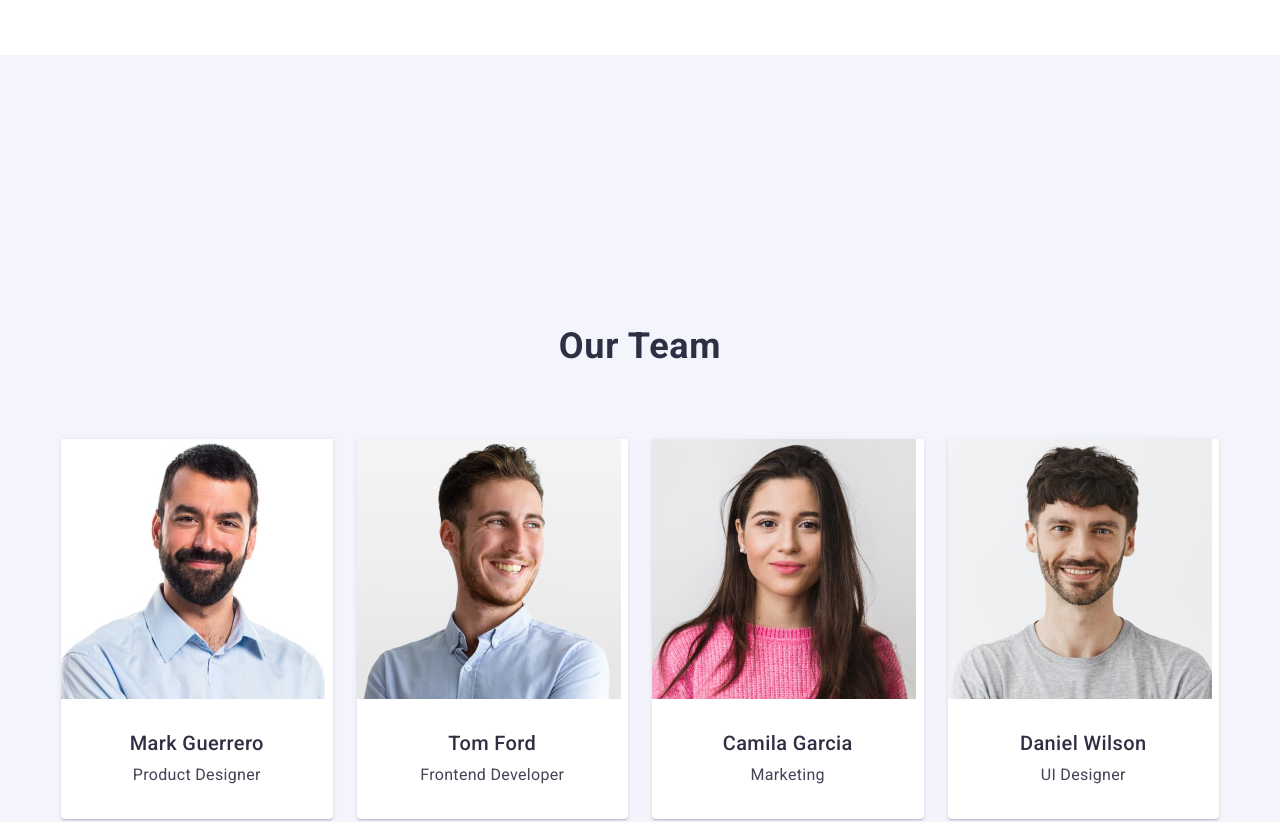
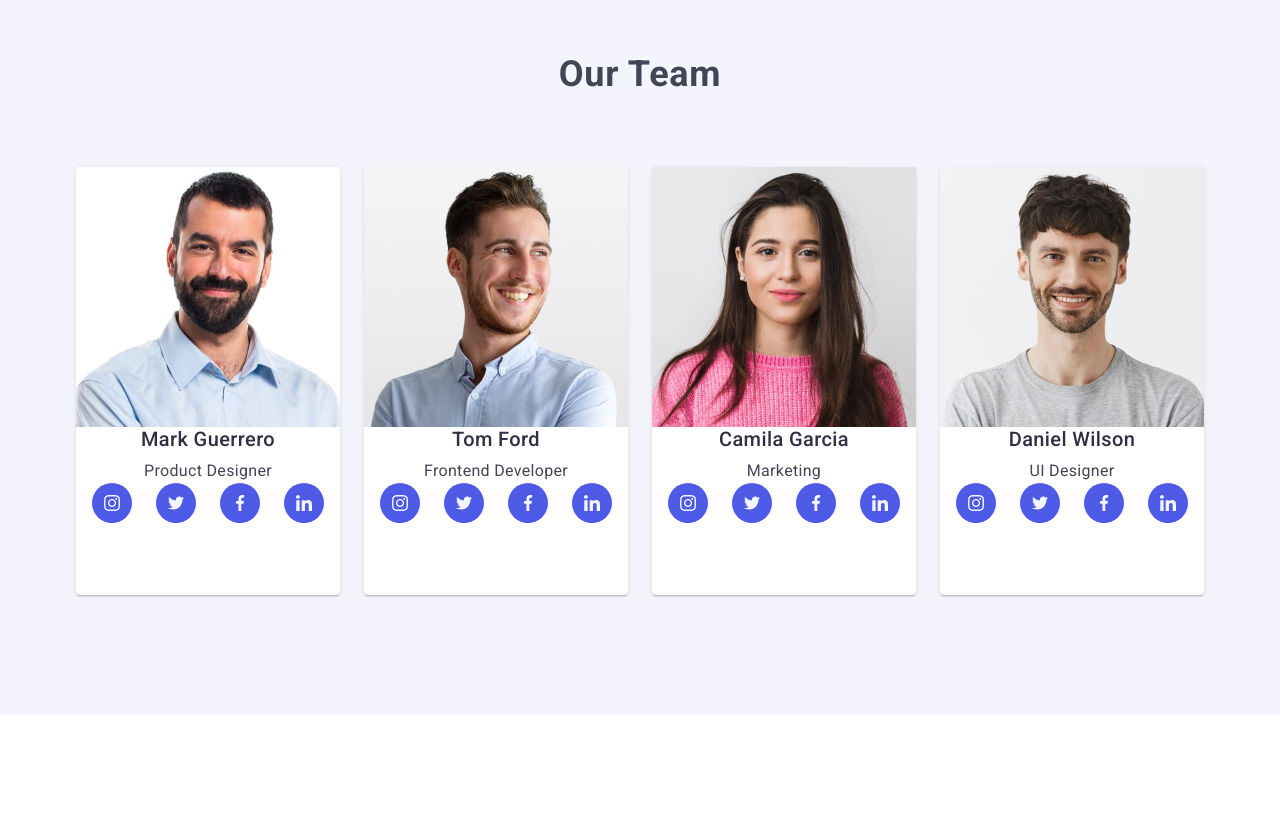
Before and after one commit to Mr-Terpyliak/goit-markup-hw-04, a plain HTML site: page index.html in a window 1280 px wide. Shown: the part 1225-2047 px from the top of the page. Drawn offline with nearby package versions, Linux system fonts and the light colour scheme.

Commit message:
upcsshtml

```diff
--- a/css/styles.css
+++ b/css/styles.css
@@ -286,20 +286,15 @@ address {
   color: #434455;
 }
 
+/* !!!!!!!!33333333!!!!!!!!!!! */
+
 .team {
-  background: #f4f4fd;
-  margin-top: 120px;
-  margin-bottom: 120px;
+  background-color: #f4f4fd;
+  /* margin-top: 120px;
+  margin-bottom: 120px; */
   padding: 120px 0;
 }
 
-.team-container {
-  padding: 32px 0;
-}
-
-.subtitle-container {
-  padding: 32px 0;
-}
 .team-title {
   font-family: "Roboto", sans-serif;
   font-weight: 700;
@@ -308,8 +303,8 @@ address {
   text-align: center;
   letter-spacing: 0.02em;
   text-transform: capitalize;
-  color: #2e2f42;
-  margin-top: 120px;
+  /* color: #2e2f42; */
+  /* margin-top: 120px; */
   margin-bottom: 72px;
 }
 
@@ -320,15 +315,21 @@ address {
 
 .team-item {
   background-color: #ffffff;
-  width: calc((100% - 72px) / 4);
+  width: 264px;
+  height: 428px;
+  text-align: center;
+  display: flex;
+  flex-direction: column;
   border-radius: 0px 0px 4px 4px;
   box-shadow: 0px 1px 6px rgba(46, 47, 66, 0.08),
     0px 1px 1px rgba(46, 47, 66, 0.16), 0px 2px 1px rgba(46, 47, 66, 0.08);
 }
-.team-pic {
+
+/* .team-pic {
   background: #fff;
   display: block;
-}
+} */
+
 .team-subtitle {
   font-family: "Roboto", sans-serif;
   font-weight: 500;
@@ -346,6 +347,39 @@ address {
   letter-spacing: 0.02em;
   color: #434455;
   text-align: center;
+}
+
+.social-menu {
+  display: flex;
+  justify-content: center;
+  align-items: center;
+  gap: 24px;
+}
+
+.social-items {
+  width: 40px;
+  height: 40px;
+}
+
+.social-link {
+  width: 100%;
+  height: 100%;
+  display: flex;
+  justify-content: center;
+  align-items: center;
+  background-color: #4d5ae5;
+  border-radius: 50%;
+
+  transition: background-color 250ms cubic-bezier(0.4, 0, 0.2, 1);
+}
+
+.social-link:hover,
+.social-link:focus {
+  background-color: #404bbf;
+}
+
+.social-icons {
+  fill: #f4f4fd;
 }
 
 .portfolio {
--- a/index.html
+++ b/index.html
@@ -74,7 +74,7 @@
           <ul class="worked-list">
             <li class="worked-item">
               <div class="container-worked-icon">
-                <svg class="worked-icon" width="64" height="64">
+                <svg class="worked-icon" width="64px" height="64px">
                   <use href="./images/icons.svg#icon-antenna-1"></use>
                 </svg>
               </div>
@@ -86,7 +86,7 @@
             </li>
             <li class="worked-item">
               <div class="container-worked-icon">
-                <svg class="worked-icon" width="64" height="64">
+                <svg class="worked-icon" width="64px" height="64px">
                   <use href="./images/icons.svg#icon-clock-1"></use>
                 </svg>
               </div>
@@ -98,7 +98,7 @@
             </li>
             <li class="worked-item">
               <div class="container-worked-icon">
-                <svg class="worked-icon" width="64" height="64">
+                <svg class="worked-icon" width="64px" height="64px">
                   <use href="./images/icons.svg#icon-diagram-1"></use>
                 </svg>
               </div>
@@ -110,7 +110,7 @@
             </li>
             <li class="worked-item">
               <div class="container-worked-icon">
-                <svg class="worked-icon" width="64" height="64">
+                <svg class="worked-icon" width="64px" height="64px">
                   <use href="./images/icons.svg#icon-astronaut-1"></use>
                 </svg>
               </div>
@@ -139,6 +139,36 @@
               <div class="subtitle-container">
                 <h3 class="team-subtitle">Mark Guerrero</h3>
                 <p class="team-text">Product Designer</p>
+                <ul class="social-menu">
+                  <li class="social-items">
+                    <a href="" class="social-link">
+                      <svg class="social-icons" width="16" height="16">
+                        <use href="./images/icons.svg#icon-instagram-2"></use>
+                      </svg>
+                    </a>
+                  </li>
+                  <li class="social-items">
+                    <a href="" class="social-link">
+                      <svg class="social-icons" width="16" height="16">
+                        <use href="./images/icons.svg#icon-twitter-1"></use>
+                      </svg>
+                    </a>
+                  </li>
+                  <li class="social-items">
+                    <a href="" class="social-link">
+                      <svg class="social-icons" width="16" height="16">
+                        <use href="./images/icons.svg#icon-facebook-1"></use>
+                      </svg>
+                    </a>
+                  </li>
+                  <li class="social-items">
+                    <a href="" class="social-link">
+                      <svg class="social-icons" width="16" height="16">
+                        <use href="./images/icons.svg#icon-linkedin-1"></use>
+                      </svg>
+                    </a>
+                  </li>
+                </ul>
               </div>
             </li>
             <li class="team-item">
@@ -152,6 +182,36 @@
               <div class="subtitle-container">
                 <h3 class="team-subtitle">Tom Ford</h3>
                 <p class="team-text">Frontend Developer</p>
+                <ul class="social-menu">
+                  <li class="social-items">
+                    <a href="" class="social-link">
+                      <svg class="social-icons" width="16" height="16">
+                        <use href="./images/icons.svg#icon-instagram-2"></use>
+                      </svg>
+                    </a>
+                  </li>
+                  <li class="social-items">
+                    <a href="" class="social-link">
+                      <svg class="social-icons" width="16" height="16">
+                        <use href="./images/icons.svg#icon-twitter-1"></use>
+                      </svg>
+                    </a>
+                  </li>
+                  <li class="social-items">
+                    <a href="" class="social-link">
+                      <svg class="social-icons" width="16" height="16">
+                        <use href="./images/icons.svg#icon-facebook-1"></use>
+                      </svg>
+                    </a>
+                  </li>
+                  <li class="social-items">
+                    <a href="" class="social-link">
+                      <svg class="social-icons" width="16" height="16">
+                        <use href="./images/icons.svg#icon-linkedin-1"></use>
+                      </svg>
+                    </a>
+                  </li>
+                </ul>
               </div>
             </li>
             <li class="team-item">
@@ -165,6 +225,36 @@
               <div class="subtitle-container">
                 <h3 class="team-subtitle">Camila Garcia</h3>
                 <p class="team-text">Marketing</p>
+                <ul class="social-menu">
+                  <li class="social-items">
+                    <a href="" class="social-link">
+                      <svg class="social-icons" width="16" height="16">
+                        <use href="./images/icons.svg#icon-instagram-2"></use>
+                      </svg>
+                    </a>
+                  </li>
+                  <li class="social-items">
+                    <a href="" class="social-link">
+                      <svg class="social-icons" width="16" height="16">
+                        <use href="./images/icons.svg#icon-twitter-1"></use>
+                      </svg>
+                    </a>
+                  </li>
+                  <li class="social-items">
+                    <a href="" class="social-link">
+                      <svg class="social-icons" width="16" height="16">
+                        <use href="./images/icons.svg#icon-facebook-1"></use>
+                      </svg>
+                    </a>
+                  </li>
+                  <li class="social-items">
+                    <a href="" class="social-link">
+                      <svg class="social-icons" width="16" height="16">
+                        <use href="./images/icons.svg#icon-linkedin-1"></use>
+                      </svg>
+                    </a>
+                  </li>
+                </ul>
               </div>
             </li>
             <li class="team-item">
@@ -178,6 +268,36 @@
               <div class="subtitle-container">
                 <h3 class="team-subtitle">Daniel Wilson</h3>
                 <p class="team-text">UI Designer</p>
+                <ul class="social-menu">
+                  <li class="social-items">
+                    <a href="" class="social-link">
+                      <svg class="social-icons" width="16" height="16">
+                        <use href="./images/icons.svg#icon-instagram-2"></use>
+                      </svg>
+                    </a>
+                  </li>
+                  <li class="social-items">
+                    <a href="" class="social-link">
+                      <svg class="social-icons" width="16" height="16">
+                        <use href="./images/icons.svg#icon-twitter-1"></use>
+                      </svg>
+                    </a>
+                  </li>
+                  <li class="social-items">
+                    <a href="" class="social-link">
+                      <svg class="social-icons" width="16" height="16">
+                        <use href="./images/icons.svg#icon-facebook-1"></use>
+                      </svg>
+                    </a>
+                  </li>
+                  <li class="social-items">
+                    <a href="" class="social-link">
+                      <svg class="social-icons" width="16" height="16">
+                        <use href="./images/icons.svg#icon-linkedin-1"></use>
+                      </svg>
+                    </a>
+                  </li>
+                </ul>
               </div>
             </li>
           </ul>
```
